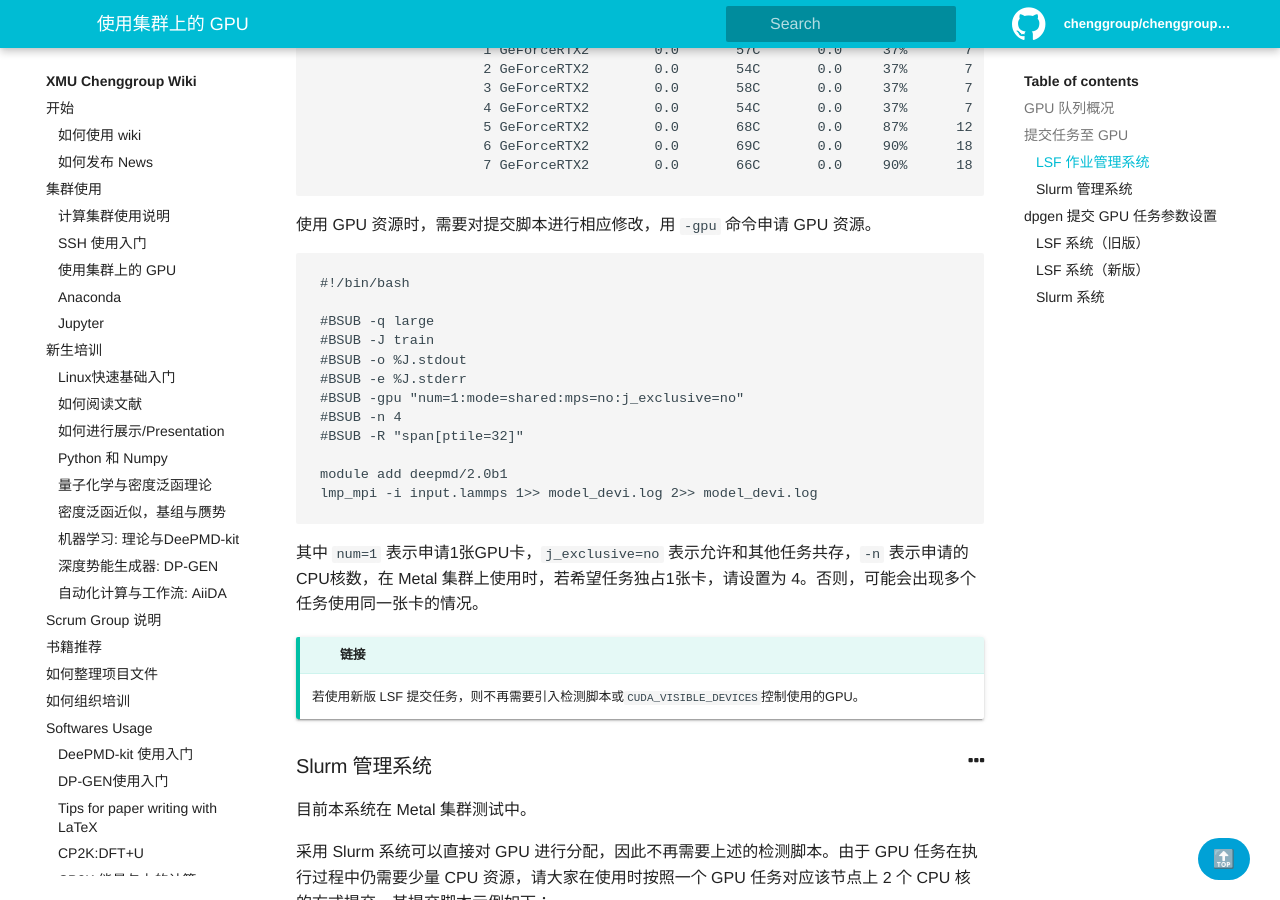
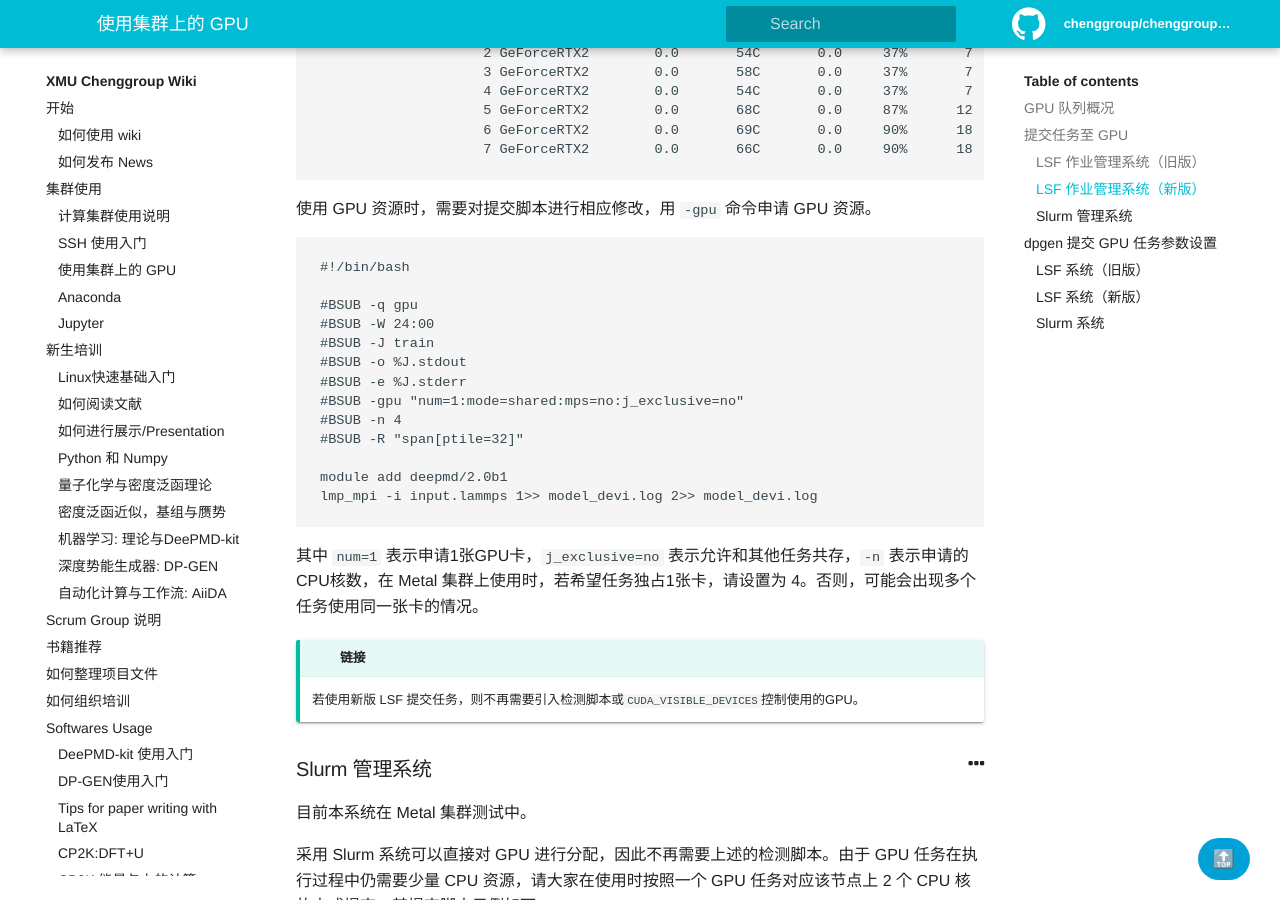
Before and after one commit to chenggroup/chenggroup.github.io, a Jekyll site: the page built from _wiki/集群使用/gpu_usage.md, in a window 1280 px wide and 900 px high, scrolled down 3711 px. Built offline with Jekyll 4.4.1, drawn with Linux system fonts in a browser that asks for light colours; some of the changed text lies outside the part shown.

Commit message:
fix some bugs in GPU_USAGE

````diff
--- a/_wiki/集群使用/gpu_usage.md
+++ b/_wiki/集群使用/gpu_usage.md
@@ -16,9 +16,7 @@ priority: 1.03
 
 ## 提交任务至 GPU
 
-### LSF 作业管理系统
-
-#### 旧版
+### LSF 作业管理系统（旧版）
 
 目前 LSF 系统在 Zeus 集群上使用。
 
@@ -97,7 +95,7 @@ export CUDA_VISIBLE_DEVICES=0
 dp train input.json > train.log
 ```
 
-##### 检测脚本
+#### 检测脚本
 
 Zeus 集群上预置了两个检测脚本，针对不同需要对卡的使用进行划分。
 
@@ -123,7 +121,7 @@ dp train input.json > train.log
 
 也可以使用检测脚本`/share/base/tools/avail_gpu.sh`来确定 `$CUDA_VISIBLE_DEVICES` 的值。`/share/base/tools/avail_gpu.sh` 可以使用flag `-t util` 控制显卡利用率可用上限，即使用显卡利用率若超过 `util` 的数值，则认为该卡被使用。目前脚本默认显卡利用率低于5%视为空卡，即可以向该卡提交任务。
 
-#### 新版
+### LSF 作业管理系统（新版）
 
 目前 LSF Suite 10.2 已在 Metal 上部署测试，该版本包含了较新版的 LSF 作业管理系统，因而可对 GPU 提供支持。
 
@@ -180,7 +178,8 @@ g002                0 GeForceRTX2        0.0       52C       0.0     37%       7
 ```
 #!/bin/bash
 
-#BSUB -q large
+#BSUB -q gpu
+#BSUB -W 24:00
 #BSUB -J train
 #BSUB -o %J.stdout
 #BSUB -e %J.stderr
````
